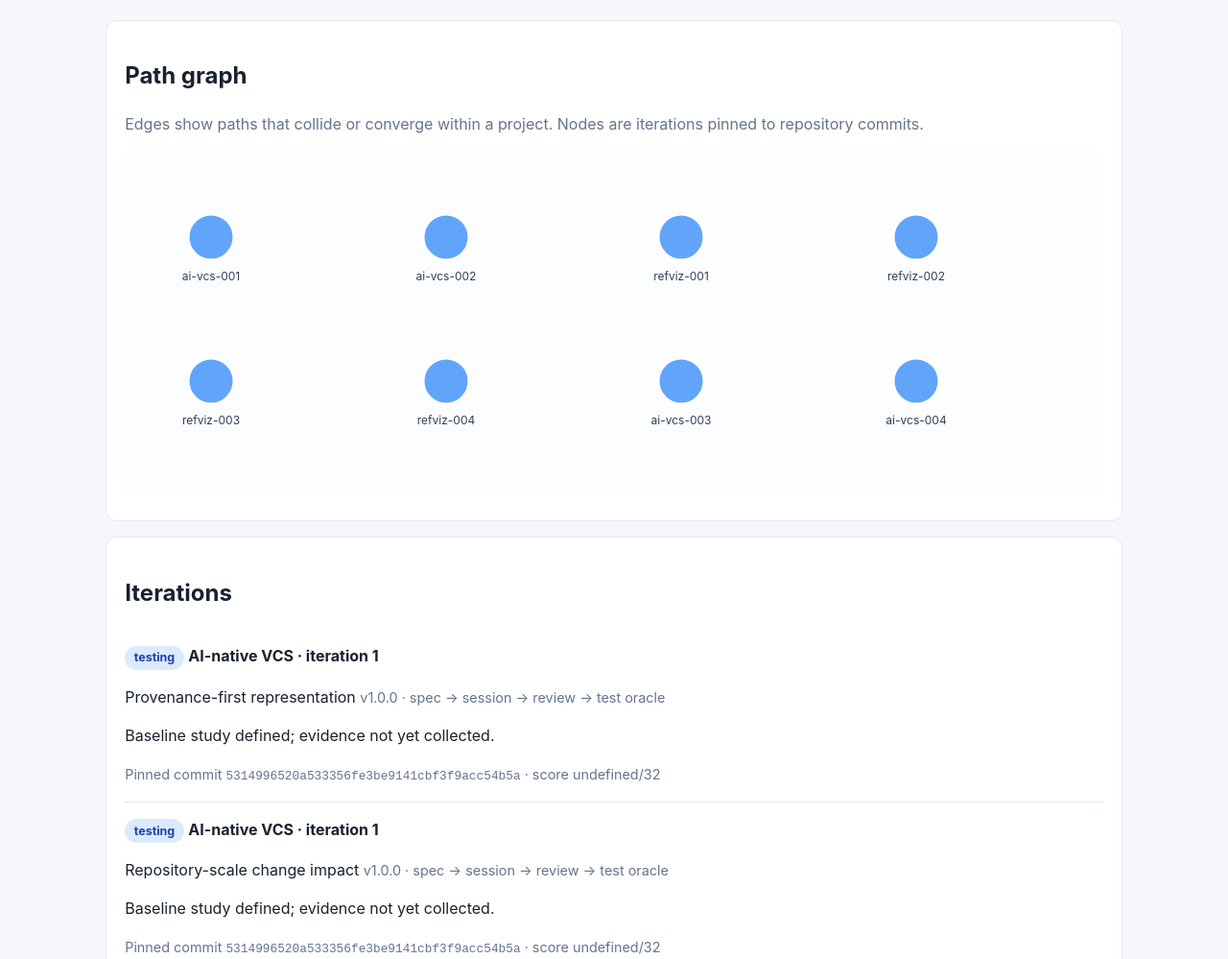
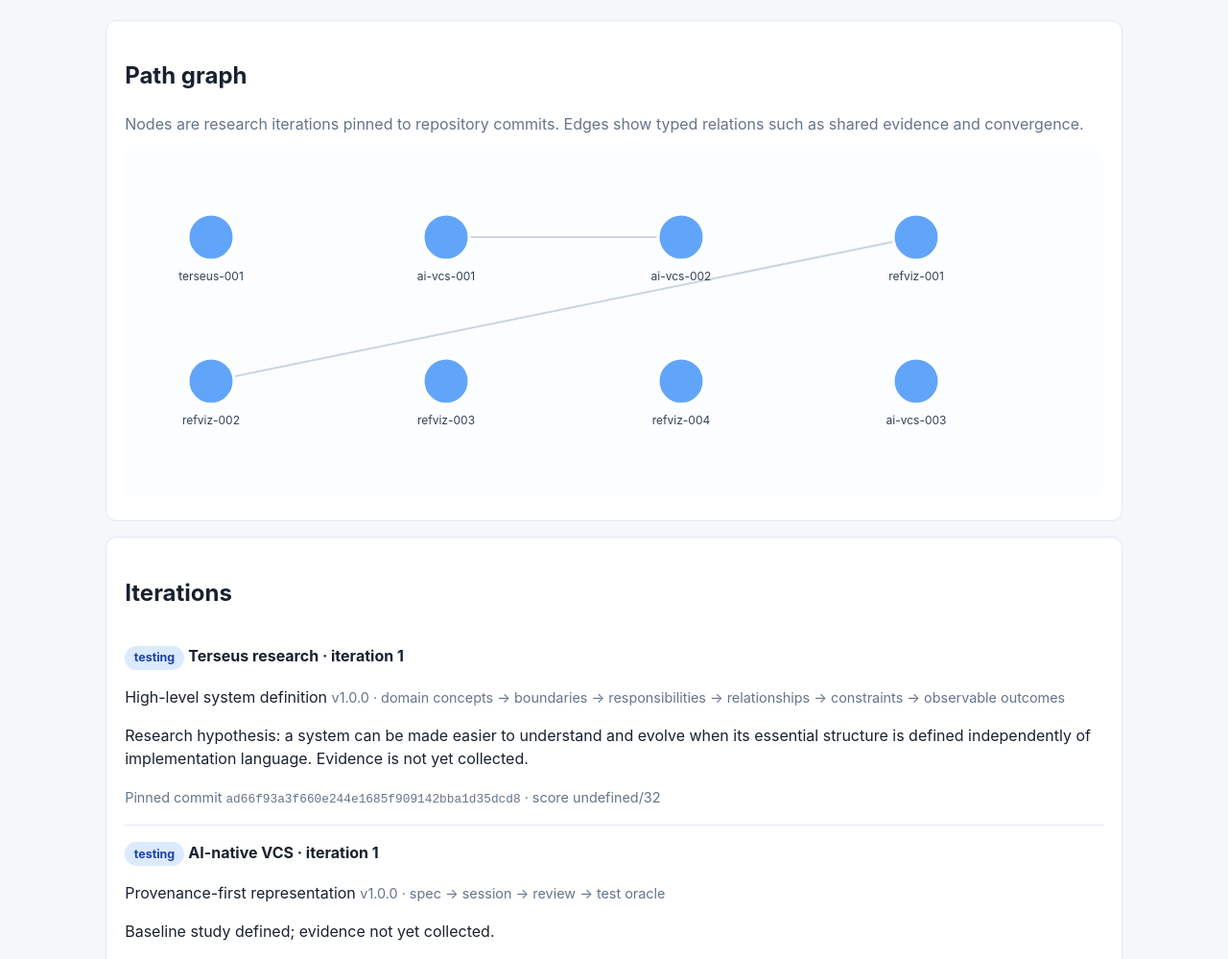
Before and after one commit to JoachimTislov/terseus, a plain HTML site: page site/index.html in a window 1280 px wide. Shown: the part 629-1628 px from the top of the page at 96% size. Drawn offline with Linux system fonts and the light colour scheme.

Commit message:
Add high-level system definition research path
Co-authored-by: Copilot <223556219+Copilot@users.noreply.github.com>

```diff
--- a/research/approaches.json
+++ b/research/approaches.json
@@ -9,5 +9,6 @@
     {"id":"formal-synthesis","name":"Formal synthesis","version":"1.0.0","status":"active","definition":"Candidate implementations are accepted only when independent checks satisfy explicit obligations.","source":"APPROACHES.md"},
     {"id":"change-impact","name":"Repository-scale change impact","version":"1.0.0","status":"active","definition":"Requirements, architecture, code, tests, and documentation are linked for semantic impact analysis.","source":"APPROACHES.md"},
     {"id":"workflow-compilation","name":"Structured AI workflow compilation","version":"1.0.0","status":"active","definition":"AI work is represented as typed declarative modules and repeatable workflows.","source":"APPROACHES.md"}
+    ,{"id":"high-level-system-definition","name":"High-level system definition","version":"1.0.0","status":"active","definition":"A system is described as a set of domain concepts, responsibilities, boundaries, relationships, constraints, and observable outcomes before implementation details are chosen.","source":"FOUNDATION.md"}
   ]
 }
--- a/research/iterations.json
+++ b/research/iterations.json
@@ -1,6 +1,9 @@
 {
   "schema_version": 1,
   "iterations": [
+    {
+      "id":"terseus-001","project":"terseus","number":1,"date":"2026-09-15","approach":"high-level-system-definition","approach_version":"1.0.0","state":"testing","scope":"domain concepts -> boundaries -> responsibilities -> relationships -> constraints -> observable outcomes","commit":"ad66f93a3f660e244e1685f909142bba1d35dcd8","result":"Research hypothesis: a system can be made easier to understand and evolve when its essential structure is defined independently of implementation language. Evidence is not yet collected.","relations":[{"type":"shares_evidence","target":"ai-vcs-001"},{"type":"shares_evidence","target":"refviz-001"},{"type":"converges_with","target":"refviz-002"}]
+    },
     {
       "id":"ai-vcs-001","project":"ai-vcs","number":1,"date":"2026-09-15","approach":"provenance-first","approach_version":"1.0.0","state":"testing","scope":"spec -> session -> review -> test oracle","commit":"5314996520a533356fe3be9141cbf3f9acc54b5a","result":"Baseline study defined; evidence not yet collected.","relations":[{"type":"shares_evidence","target":"ai-vcs-002"}]
     },
--- a/research/projects.json
+++ b/research/projects.json
@@ -1,6 +1,7 @@
 {
   "schema_version": 1,
   "projects": [
+    {"id":"terseus","name":"Terseus research","repository":"https://github.com/JoachimTislov/terseus","path":".","study":"FOUNDATION.md"},
     {"id":"ai-vcs","name":"AI-native VCS","repository":"https://github.com/JoachimTislov/ai-native-vcs","path":"experiments/002-aivcs-bootstrap","study":"experiments/002-aivcs-bootstrap-study"},
     {"id":"refviz","name":"RefViz","repository":"https://github.com/JoachimTislov/RefViz","path":"experiments/003-refviz-bootstrap","study":"experiments/003-refviz-bootstrap-study"}
   ]
--- a/site/app.js
+++ b/site/app.js
@@ -25,9 +25,10 @@ function render(projects, approaches, registry) {
 function drawGraph(items, projects) {
   const svg = document.querySelector("#graph"); const ns = "http://www.w3.org/2000/svg"; svg.replaceChildren();
   const positions = new Map(items.map((item, index) => [item.id, {x: 90 + (index % 4) * 245, y: 90 + Math.floor(index / 4) * 150}]));
-  items.forEach(item => (item.collides_with || []).filter(id => positions.has(id) && item.id < id).forEach(id => {
-    const a = positions.get(item.id), b = positions.get(id), line = document.createElementNS(ns,"line");
-    line.setAttribute("x1",a.x); line.setAttribute("y1",a.y); line.setAttribute("x2",b.x); line.setAttribute("y2",b.y); line.setAttribute("class","edge"); svg.append(line);
+  items.forEach(item => (item.relations || []).filter(relation => positions.has(relation.target) && item.id < relation.target).forEach(relation => {
+  const id = relation.target;
+  const a = positions.get(item.id), b = positions.get(id), line = document.createElementNS(ns,"line");
+  line.setAttribute("x1",a.x); line.setAttribute("y1",a.y); line.setAttribute("x2",b.x); line.setAttribute("y2",b.y); line.setAttribute("class","edge"); svg.append(line);
   }));
   items.forEach(item => { const p=positions.get(item.id), c=document.createElementNS(ns,"circle"); c.setAttribute("cx",p.x); c.setAttribute("cy",p.y); c.setAttribute("r",24); c.setAttribute("class","node"); c.setAttribute("fill", item.state==="archived" ? "#94a3b8" : item.state==="collided" ? "#f59e0b" : "#60a5fa"); svg.append(c); const t=document.createElementNS(ns,"text"); t.setAttribute("x",p.x); t.setAttribute("y",p.y+45); t.setAttribute("text-anchor","middle"); t.setAttribute("class","node-label"); t.textContent=item.id; svg.append(t); });
 }
--- a/site/index.html
+++ b/site/index.html
@@ -11,7 +11,7 @@
   <main>
     <section class="controls"><label>Project <select id="project"><option value="all">All projects</option></select></label><label>State <select id="state"><option value="all">All states</option><option>testing</option><option>concluded</option><option>collided</option><option>archived</option><option>blocked</option></select></label></section>
     <section class="stats" id="stats"></section>
-    <section class="panel"><h2>Path graph</h2><p class="muted">Edges show paths that collide or converge within a project. Nodes are iterations pinned to repository commits.</p><svg id="graph" role="img" aria-label="Research path graph"></svg></section>
+    <section class="panel"><h2>Path graph</h2><p class="muted">Nodes are research iterations pinned to repository commits. Edges show typed relations such as shared evidence and convergence.</p><svg id="graph" role="img" aria-label="Research path graph"></svg></section>
     <section class="panel"><h2>Iterations</h2><div id="iterations"></div></section>
     <section class="panel"><h2>Approach versions</h2><div id="approaches"></div></section>
   </main>
```
Also changed, not shown: 1 other file.
